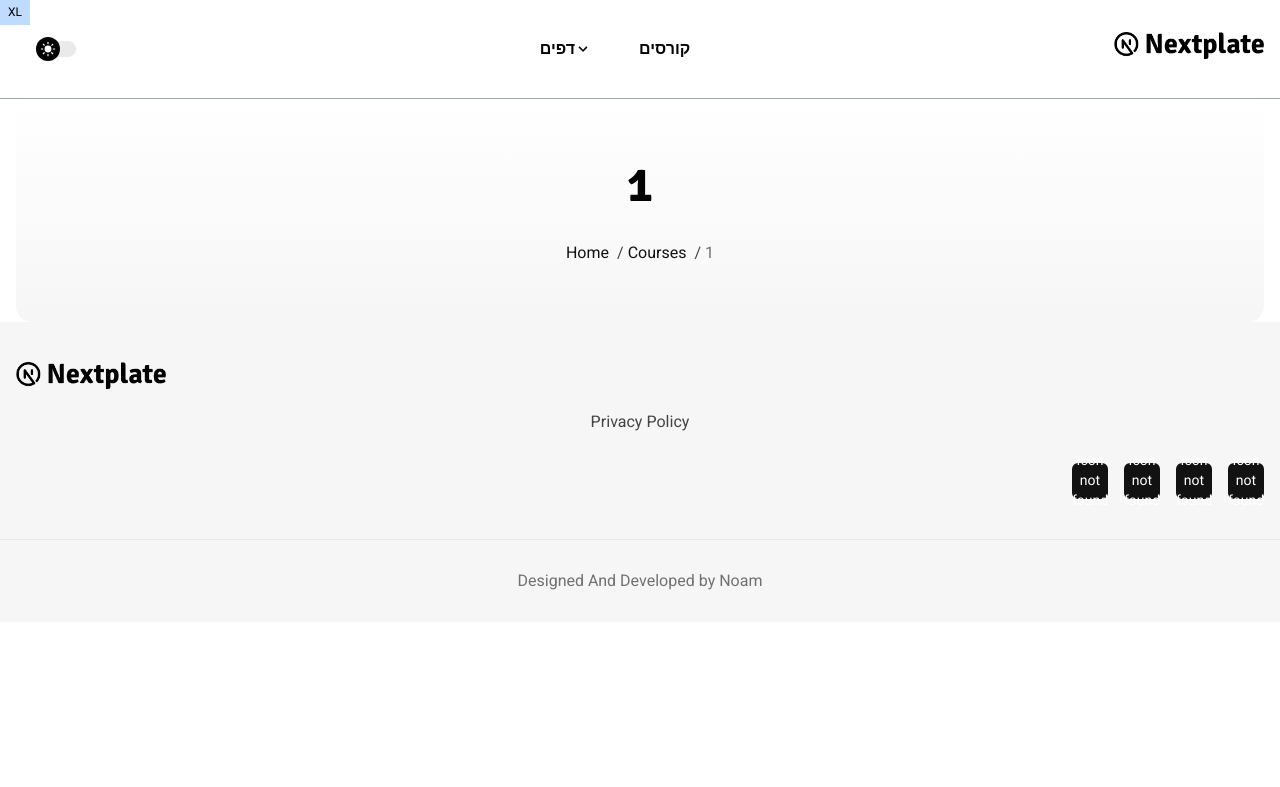
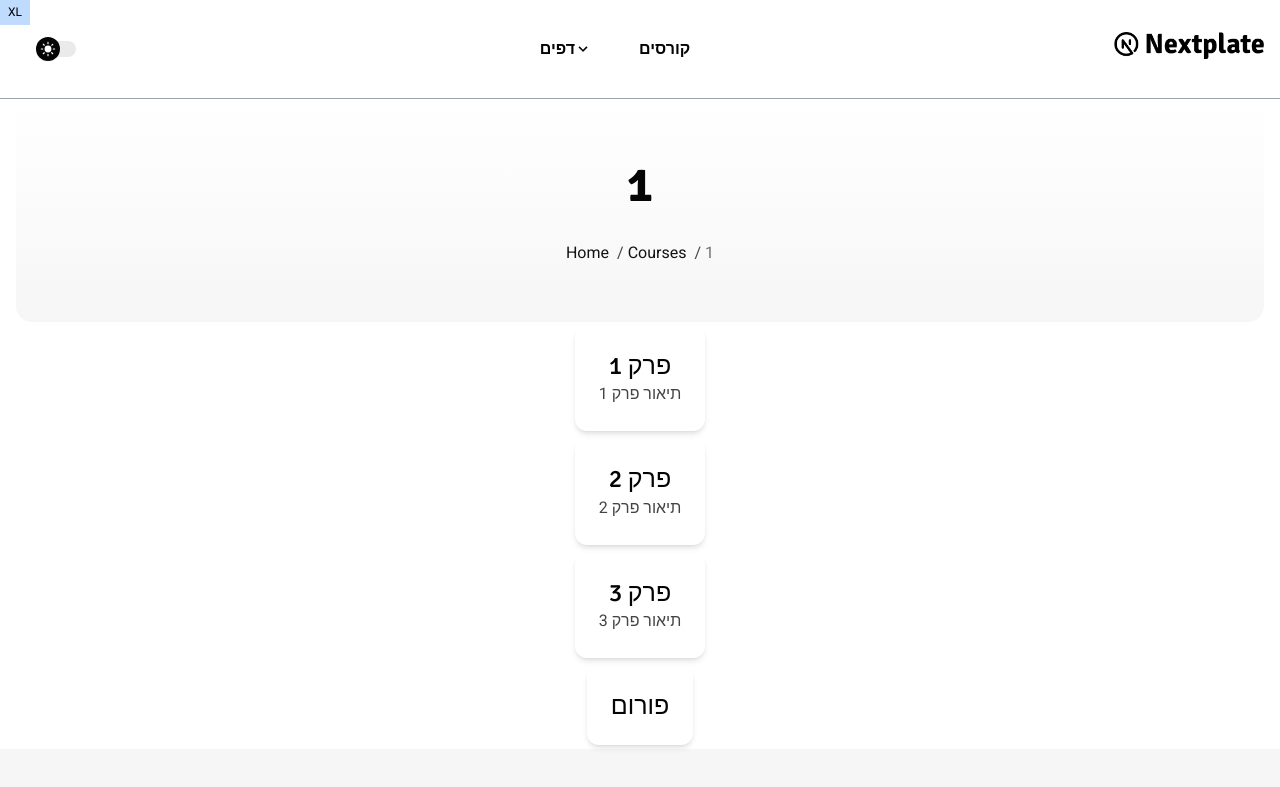
Before and after one commit to noams24/Kef-Code, a Next.js app: page /courses/1 in a window 1280 px wide. Before the commit this address had no page. Shown: the top 787 px of the page. Built offline with nearby package versions, Linux system fonts and the light colour scheme; what tailwind-bootstrap-grid would draw is missing.

Commit message:
chapter page

```diff
--- a/src/app/courses/[chapter]/page.tsx
+++ b/src/app/courses/[chapter]/page.tsx
@@ -1,4 +1,5 @@
 import PageHeader from "@/partials/PageHeader";
+import ChapterCard from "@/components/ChapterCard";
 
 interface PageProps {
   params: {
@@ -9,7 +10,35 @@ interface PageProps {
 const Chapter = ({ params }: PageProps) => {
   return (
     <>
-    <PageHeader title={params.chapter}/>
+      <PageHeader title={params.chapter} />
+      <div className="flex justify-center">
+        <ChapterCard
+          title="פרק 1"
+          explanation="תיאור פרק 1"
+          link={`/${params.chapter}/1`}
+        />
+      </div>
+      <div className="flex justify-center">
+        <ChapterCard
+          title="פרק 2"
+          explanation="תיאור פרק 2"
+          link={`/${params.chapter}/2`}
+        />
+      </div>
+      <div className="flex justify-center">
+        <ChapterCard
+          title="פרק 3"
+          explanation="תיאור פרק 3"
+          link={`/${params.chapter}/3`}
+        />
+      </div>
+      <div className="flex justify-center">
+        <ChapterCard
+          title="פורום"
+          explanation=""
+          link={`/${params.chapter}/discussion`}
+        />
+      </div>
     </>
   );
 };
--- /dev/null
+++ b/src/layouts/components/ChapterCard.tsx
@@ -0,0 +1,19 @@
+import React from 'react';
+import Link from "next/link";
+
+interface ChapterCardProps {
+  title: string;
+  explanation: string;
+  link: string,
+}
+
+const ChapterCard: React.FC<ChapterCardProps> = ({ title, explanation, link }) => {
+  return (
+    <div className="dark:bg-gray-900 text-center rounded-lg shadow-md p-6 m-1">
+      <h4><Link href={`/courses/${link}`}>{title}</Link></h4>
+      <p>{explanation}</p>
+    </div>
+  );
+};
+
+export default ChapterCard;
```
